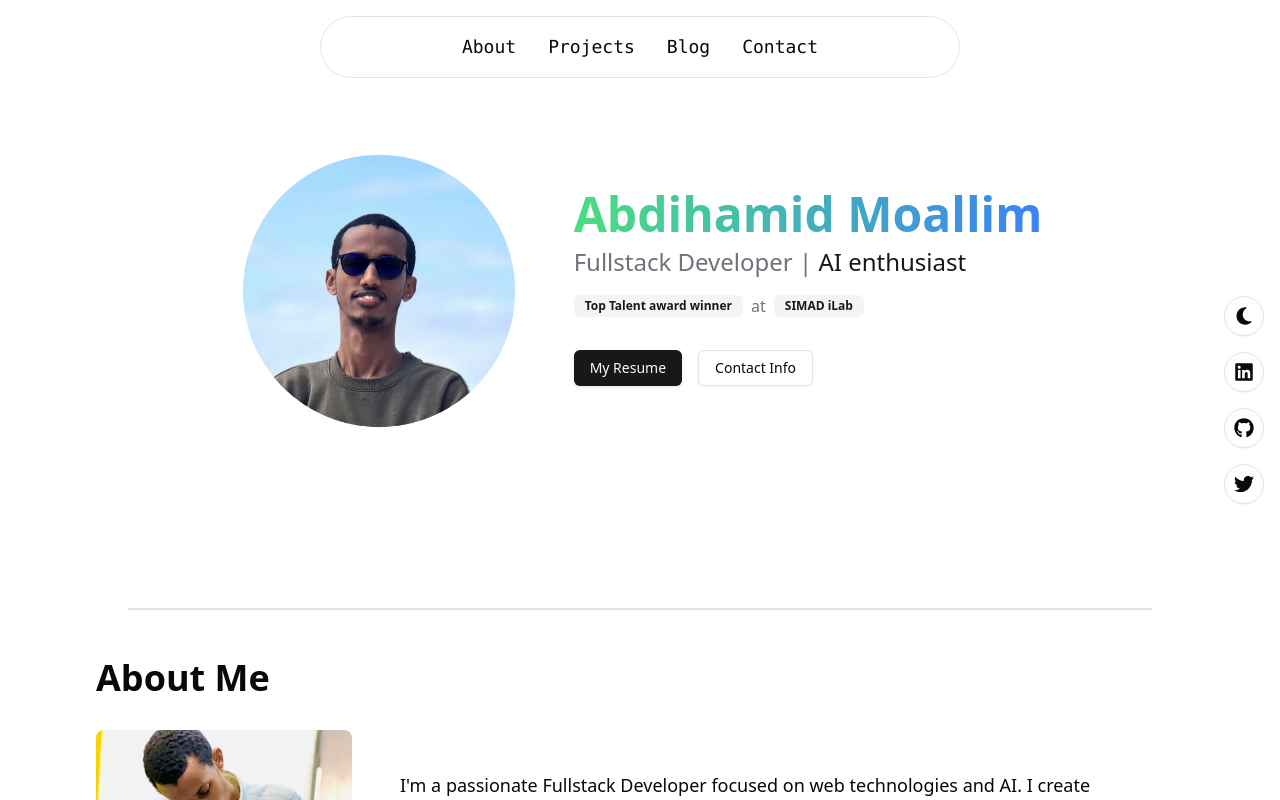
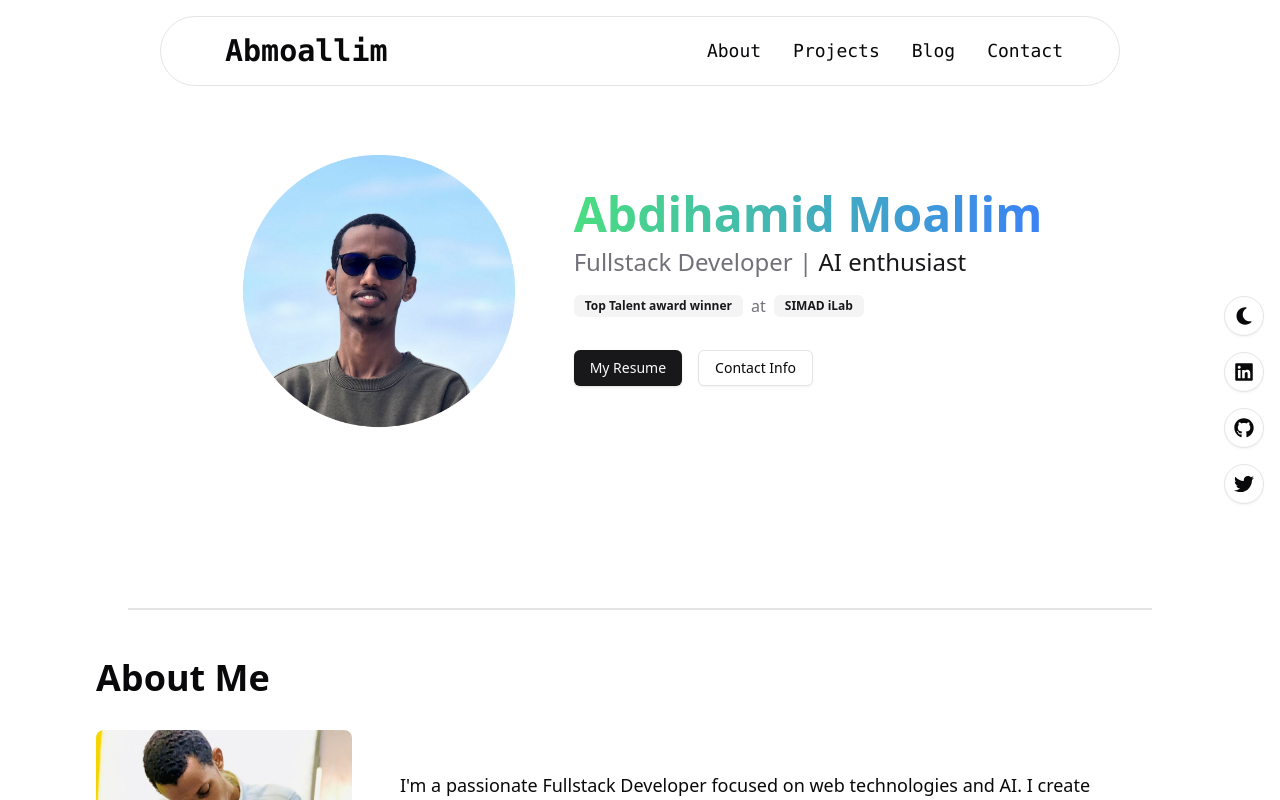
Before and after one commit to abmoallim/abmoallim, a Next.js app: page / in a window 1280 px wide. Shown: the top 800 px of the page. Built offline with nearby package versions, Linux system fonts and the light colour scheme.

Commit message:
logo added back on

```diff
--- a/app/components/Header.js
+++ b/app/components/Header.js
@@ -26,11 +26,11 @@ export default function Header() {
   ];
 
   return (
-    <header className="bg-background/95 backdrop-blur supports-[backdrop-filter]:bg-background/60 fixed top-4 left-1/2 transform -translate-x-1/2 w-3/4 md:w-2/4 z-50 rounded-full border border-border px-8">
-      <div className="container mx-auto px-6 py-4 flex justify-center items-center">
-        {/* <div className="flex items-center">
+    <header className="bg-background/95 backdrop-blur supports-[backdrop-filter]:bg-background/60 fixed top-4 left-1/2 transform -translate-x-1/2 w-full md:w-3/4 z-50 rounded-full border border-border px-8">
+      <div className="container mx-auto px-6 py-4 flex justify-between items-center">
+        <div className="flex items-center">
           <span className="text-3xl font-mono font-bold text-foreground ml-2">Abmoallim</span>
-        </div> */}
+        </div>
         <nav className="hidden md:flex space-x-8 text-lg items-center font-mono">
           {navItems.map((item) => (
             <Link key={item.href} href={item.href} className="text-foreground hover:text-primary transition-colors">
```
